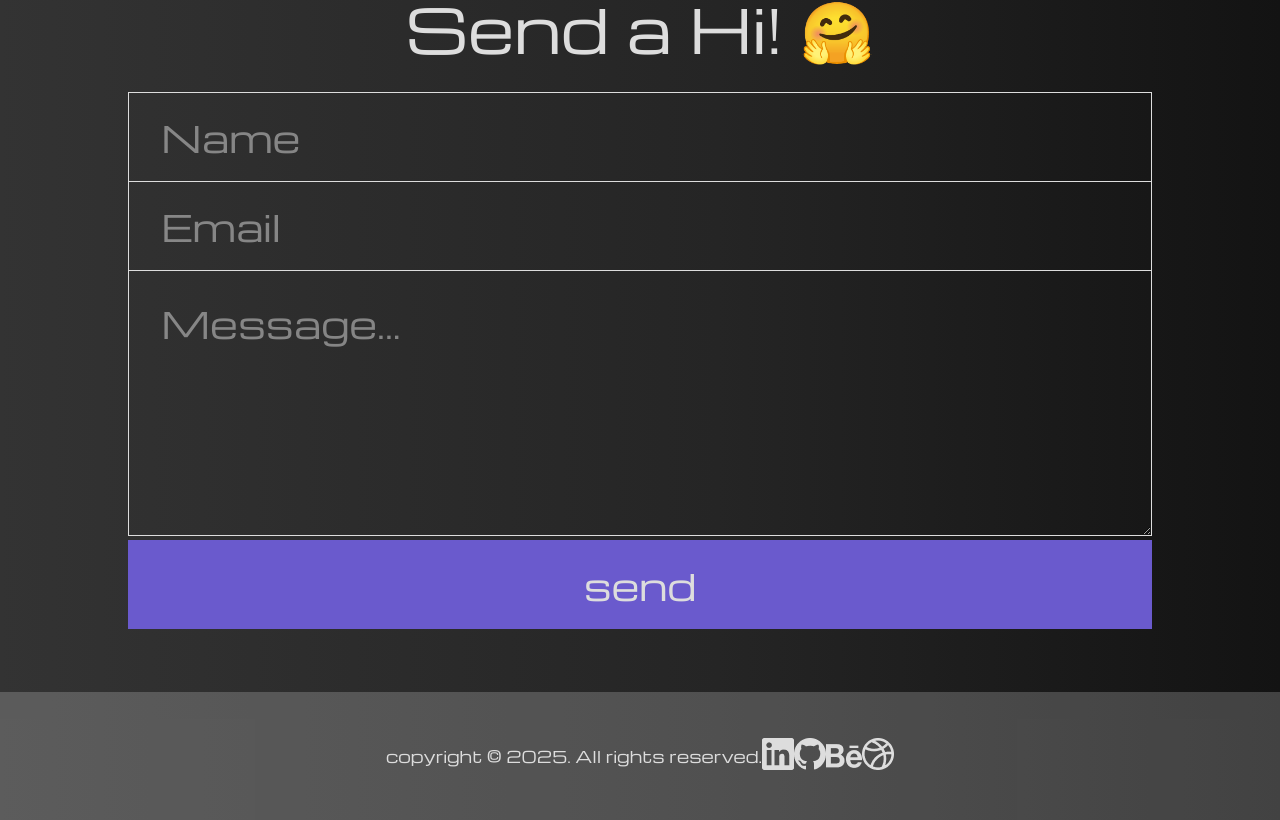
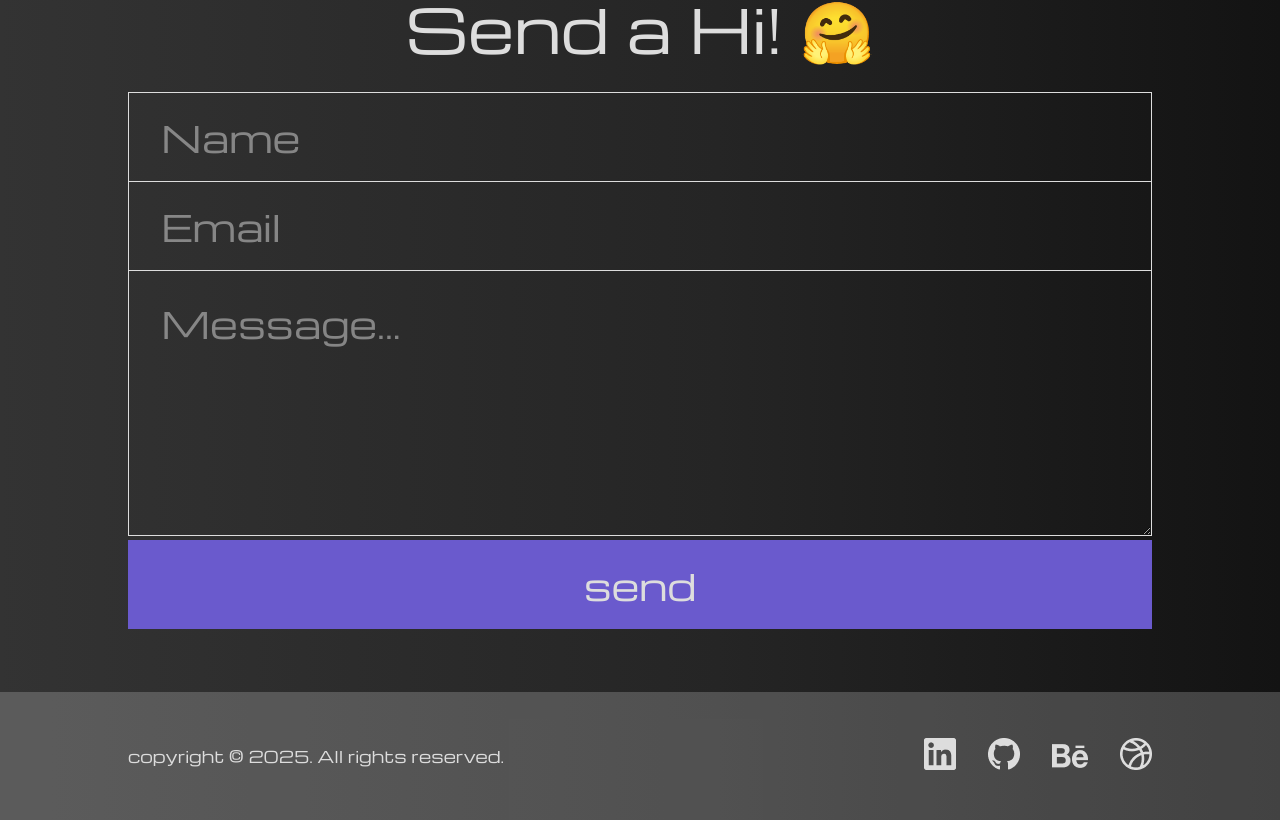
Before and after one commit to johnsonbhaskaran/Portfolio, a React (Vite) app: page / in a window 1280 px wide. Shown: the part 4108-4928 px from the top of the page. Built offline with nearby package versions, Linux system fonts and the light colour scheme.

Commit message:
Done: Footer component completed

```diff
--- a/src/sections/Footer.jsx
+++ b/src/sections/Footer.jsx
@@ -12,10 +12,11 @@ const Footer = () => {
   const { theme } = useTheme();
 
   return (
-    <div className='flex justify-around items-center bg-white/20 h-32'>
-      <div className='flex justify-between items-center max-w-5xl'>
+    <div className='flex justify-center items-center bg-white/20 h-32'>
+      <div className='w-5xl'>
+        <div className='flex justify-between items-center'>
           <p>copyright © 2025. All rights reserved.</p>
-        <div className='flex'>
+          <div className='flex gap-8'>
             <a>
               <img src={`${theme === "light" ? LinkedInDark : LinkedInLight}`} alt='' />
             </a>
@@ -31,6 +32,7 @@ const Footer = () => {
           </div>
         </div>
       </div>
+    </div>
   );
 };
 export default Footer;
```
Lines whose indentation alone changed are shown as unchanged.
